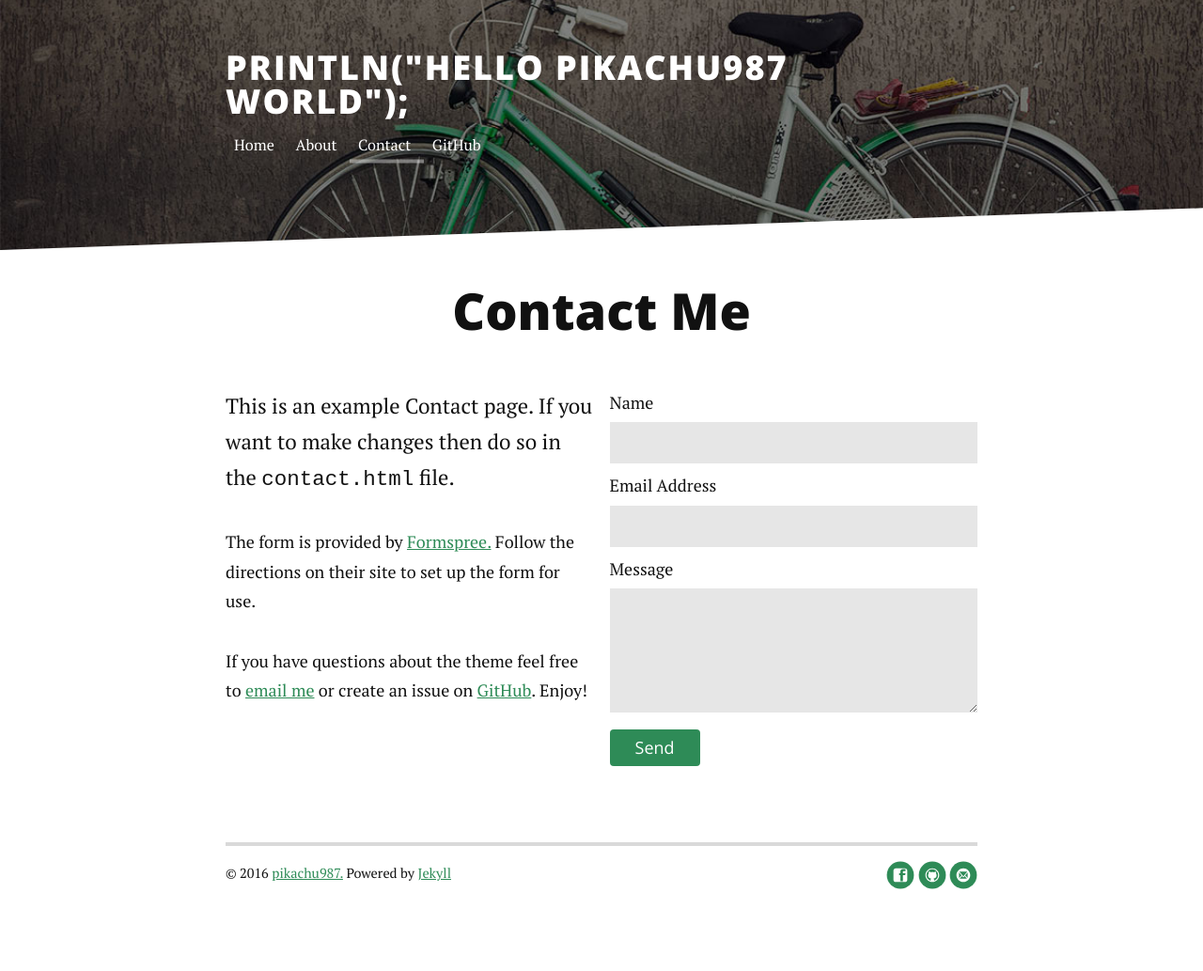
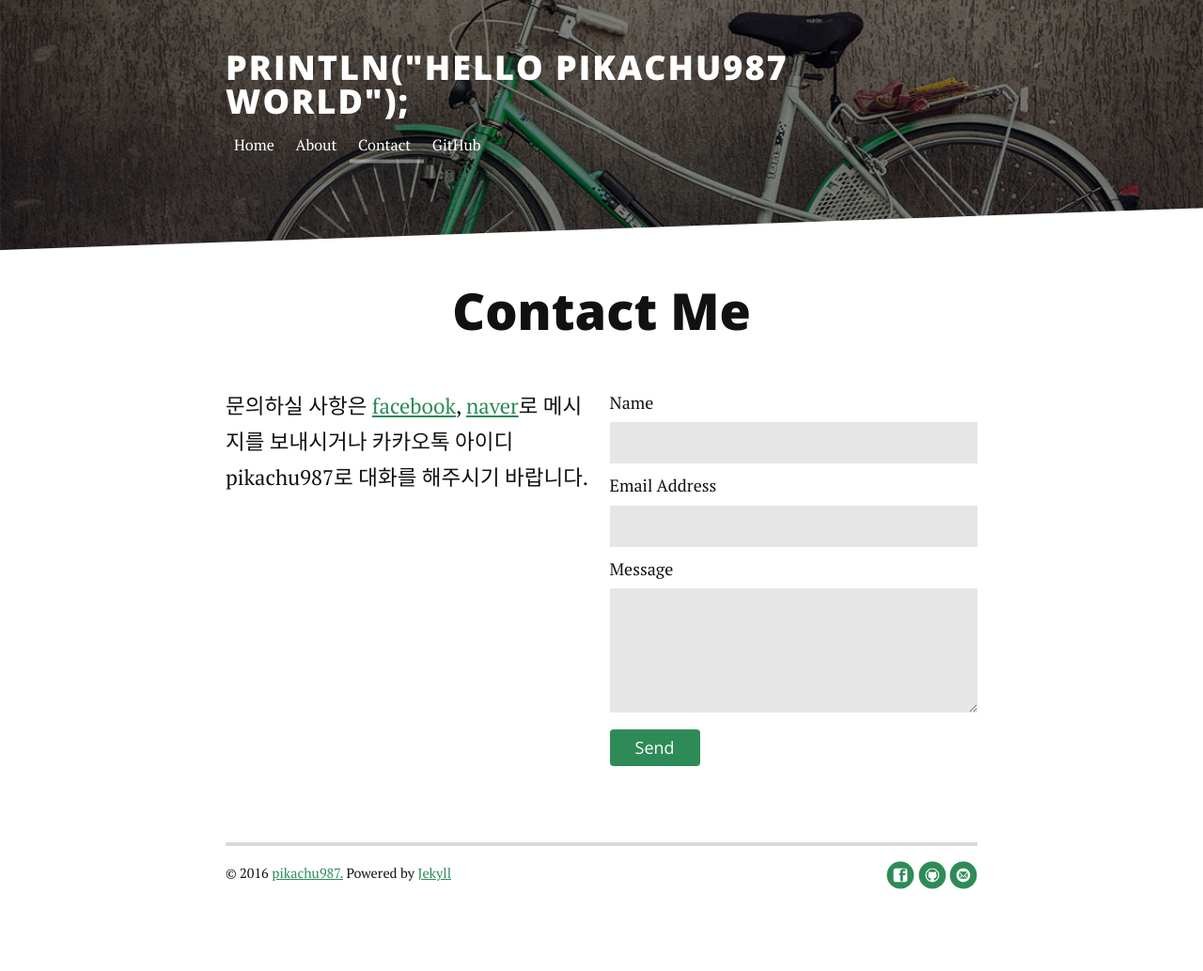
Before and after one commit to pikachu987/pikachu987.github.io, a Jekyll site: the page built from contact.md, in a window 1280 px wide. Shown: the whole page at 94% size. Built offline with Jekyll 4.4.1, drawn with Linux system fonts in a browser that asks for light colours; nearby versions of some CDN libraries.

Commit message:
Update contact.md

```diff
--- a/contact.md
+++ b/contact.md
@@ -1,14 +1,12 @@
 ---
 layout: default
-title: Contact Long Haul
+title: Contact GuanHo
 ---
 
 <div id="contact">
   <h1 class="pageTitle">Contact Me</h1>
   <div class="contactContent">
-    <p class="intro">This is an example Contact page. If you want to make changes then do so in the <code>contact.html</code> file.</p>
-    <p>The form is provided by <a href="http://formspree.io/">Formspree.</a> Follow the directions on their site to set up the form for use.</p>
-    <p>If you have questions about the theme feel free to <a href="mailto:pikachu987@naver.com">email me</a> or create an issue on <a href="https://github.com/pikachu987">GitHub</a>. Enjoy!</p>
+    <p class="intro">문의하실 사항은 <a href="https://www.facebook.com/gaunho.kim?ref=bookmarks">facebook</a>, <a href="mailto:pikachu987@naver.com">naver</a>로 메시지를 보내시거나 카카오톡 아이디 pikachu987로 대화를 해주시기 바랍니다.</p>
   </div>
   <form action="http://formspree.io/pikachu987@naver.com" method="POST">
     <label for="name">Name</label>
```
